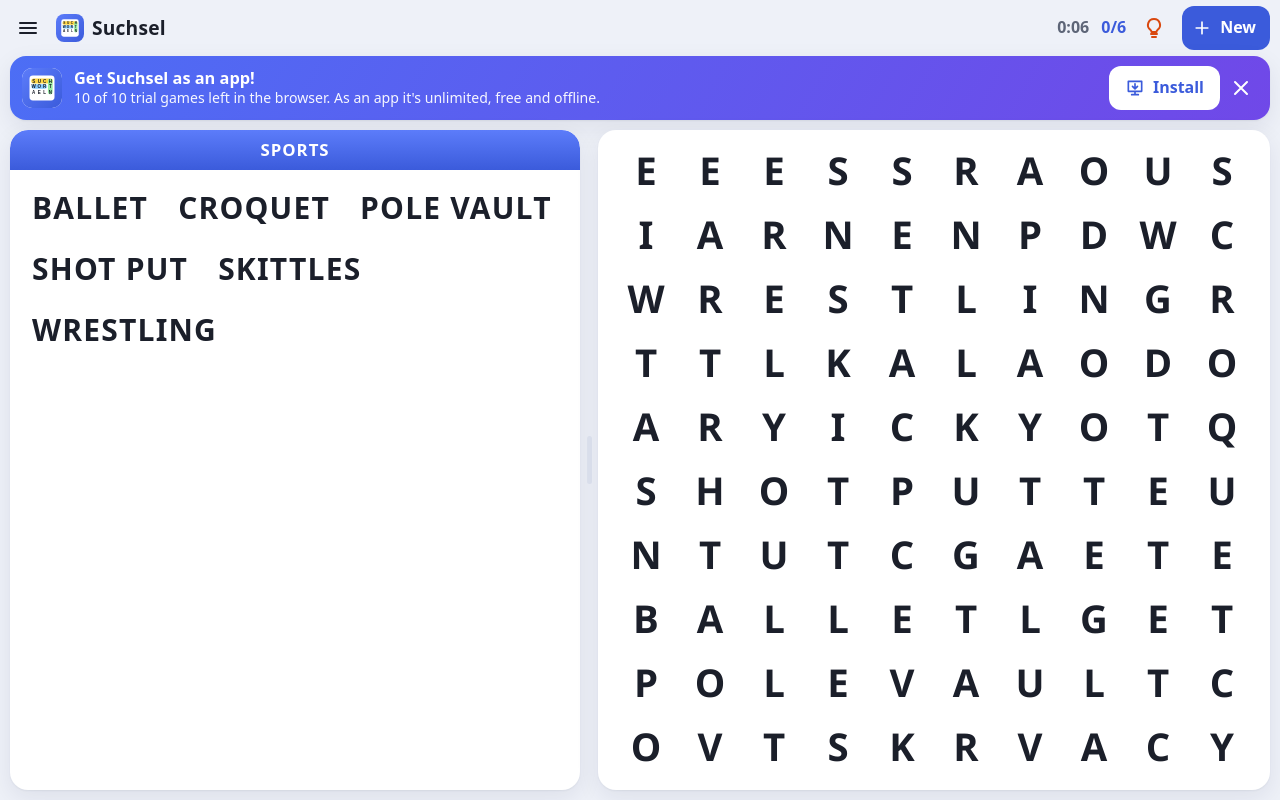
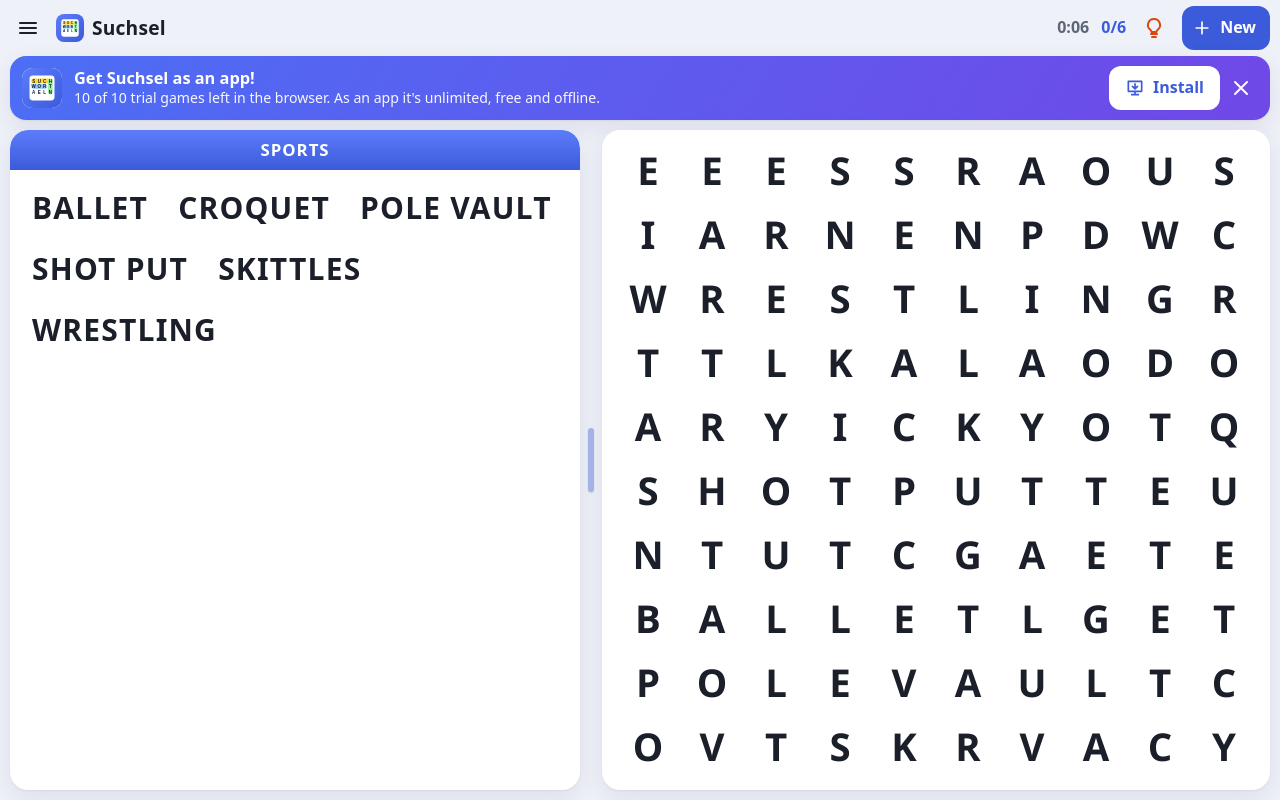
Before and after one commit to burnersen/suchsel, a PHP site: page / in a window 1280 px wide. Run offline with PHP 8.4, Linux system fonts and the light colour scheme; data that the repository does not hold is empty.

Commit message:
Suchsel 1.0.3: Fenster lassen sich nicht mehr seitlich schieben, schönerer Griff, offene Wörter zuerst, Updates schneller
- Einstellungen: Schriftauswahl zweispaltig, nichts ragt mehr über den Rand, Fenster nur senkrecht scrollbar
- Griff zwischen Wortliste und Gitter größer und besser zu greifen
- Wortliste zeigt noch zu suchende Wörter zuerst, bei kleiner Liste scrollen
- Neue Version wird nach dem Aktualisieren gleich angezeigt, Server sieht alle 15 Minuten nach Updates

Co-Authored-By: Claude Opus 5.5 <noreply@anthropic.com>
Claude-Session: https://claude.ai/code/session_01GvUq7ETxNR1NZv6eMynrTe

```diff
--- a/app/assets/app.css
+++ b/app/assets/app.css
@@ -132,16 +132,18 @@ svg { width: 24px; height: 24px; fill: none; stroke: currentColor; stroke-width:
 .coach.gone { opacity: 0; transition: opacity .4s; animation: none; }
 
 /* Griff zwischen Wortliste und Gitter: stufenlos ziehen, doppelt tippen stellt zurück */
-.split { flex: none; height: 18px; display: grid; place-items: center; cursor: row-resize; touch-action: none; }
-.split i { width: 48px; height: 5px; border-radius: 9px; background: var(--line); transition: background .15s, transform .15s; }
+.split { flex: none; height: 22px; display: grid; place-items: center; cursor: row-resize; touch-action: none; position: relative; }
+.split::before { content: ''; position: absolute; inset: -8px 0; }
+.split i { width: 64px; height: 6px; border-radius: 9px; background: color-mix(in srgb, var(--accent) 35%, var(--line)); box-shadow: 0 1px 2px rgba(0, 0, 0, .12); transition: background .15s, transform .15s; }
 .split:hover i, .split.active i { background: var(--accent); transform: scaleX(1.2); }
 #wordsCard.sized { max-height: none; }
 #words.many li { padding: 1px 7px; }
 
 @media (min-width: 820px) and (min-aspect-ratio: 1/1) {
     #main { flex-direction: row; }
-    .split { height: auto; width: 18px; cursor: col-resize; }
-    .split i { width: 5px; height: 48px; }
+    .split { height: auto; width: 22px; cursor: col-resize; }
+    .split::before { inset: 0 -8px; }
+    .split i { width: 6px; height: 64px; }
     .split:hover i, .split.active i { transform: scaleY(1.2); }
     #wordsCard { width: 300px; max-height: none; }
     #words { justify-content: flex-start; }
@@ -172,7 +174,9 @@ svg { width: 24px; height: 24px; fill: none; stroke: currentColor; stroke-width:
 .sheet.wide { max-width: 760px; }
 .sheet > header { display: flex; align-items: center; gap: 8px; padding: 12px 8px 6px 20px; }
 .sheet > header h2 { flex: 1; margin: 0; font-size: 1.3rem; }
-.sheet .body { overflow: auto; padding: 4px 20px 20px; -webkit-overflow-scrolling: touch; overscroll-behavior: contain; }
+.sheet .body { overflow-y: auto; overflow-x: hidden; padding: 4px 20px 20px; -webkit-overflow-scrolling: touch; overscroll-behavior: contain; touch-action: pan-y; }
+.sheet, .sheet-wrap { max-width: 100vw; overflow-x: hidden; }
+.sheet > header, .sheet .foot { touch-action: none; }
 .sheet .foot { padding: 12px 20px 14px; border-top: 1px solid var(--line); }
 @media (min-width: 700px) {
     .sheet-wrap { align-items: center; padding: 20px; }
@@ -210,7 +214,7 @@ input[type=range] { width: 100%; accent-color: var(--accent); height: 32px; }
 .seg { display: grid; grid-template-columns: repeat(auto-fit, minmax(90px, 1fr)); gap: 6px; }
 .seg.c4 { grid-template-columns: repeat(2, 1fr); }
 @media (min-width: 560px) { .seg.c4 { grid-template-columns: repeat(4, 1fr); } }
-.seg button {
+.seg button { min-width: 0; overflow-wrap: anywhere; hyphens: auto;
     border: 1.5px solid var(--line); background: var(--bg); border-radius: 12px; padding: 8px 10px; min-height: 44px;
     display: flex; flex-direction: column; align-items: flex-start; text-align: left;
 }
@@ -293,3 +297,8 @@ canvas.preview.big { cursor: zoom-out; }
 @keyframes pop { 0% { transform: scale(.8); } 60% { transform: scale(1.12); } 100% { transform: scale(1); } }
 @keyframes swipe { 0%, 100% { transform: translateX(-6px); } 50% { transform: translateX(10px); } }
 @media (prefers-reduced-motion: reduce) { *, *::before, *::after { animation: none !important; transition: none !important; } }
+
+/* Wortliste: noch zu suchende Wörter zuerst, gefundene dahinter etwas zurückgenommen */
+#words li.found { opacity: .85; }
+#wordsCard { scrollbar-width: thin; }
+html, body { overscroll-behavior-x: none; }
--- a/app/assets/app.js
+++ b/app/assets/app.js
@@ -356,7 +356,8 @@
     function renderWords() {
         const ul = $('#words');
         ul.classList.toggle('many', game.words.length > 14);
-        ul.replaceChildren(...game.words.map(w => el('li', {
+        const order = game.words.filter(w => !w.f).concat(game.words.filter(w => w.f));
+        ul.replaceChildren(...order.map(w => el('li', {
             class: w.f ? 'found' : null, vars: w.f ? { '--c': colorOf(w) } : null, text: w.t,
             title: w.f ? t('Antippen zeigt das Wort im Gitter') : null,
             onclick: w.f ? () => board.flash(w.f, colorOf(w)) : null,
@@ -1059,8 +1060,8 @@
         const body = el('div', null,
             section(t('Sprache'), lang),
             section(t('Design'), seg([['light', t('Hell')], ['dark', t('Dunkel')], ['auto', t('Wie das Gerät')]], set.theme, v => { set.theme = v; store(); applyTheme(); })),
-            section(t('Schrift im Gitter'), seg([['sans', t('Klar')], ['round', t('Rund')], ['serif', t('Klassisch')], ['mono', t('Schreibmaschine')]], set.font,
-                v => { set.font = v; store(); paintSample(); board.setStyle(set.font, set.lines); }), sample),
+            section(t('Schrift im Gitter'), (() => { const sg = seg([['sans', t('Klar')], ['round', t('Rund')], ['serif', t('Klassisch')], ['mono', t('Schreibmaschine')]], set.font,
+                v => { set.font = v; store(); paintSample(); board.setStyle(set.font, set.lines); }); sg.classList.add('c4'); return sg; })(), sample),
             section(t('Spiel'),
                 toggle(t('Kästchen im Gitter'), set.lines, v => { set.lines = v; store(); board.setStyle(set.font, set.lines); }),
                 toggle(t('Stoppuhr zeigen'), set.timer, v => { set.timer = v; store(); renderStat(); }),
@@ -1190,6 +1191,8 @@
         navigator.serviceWorker.addEventListener('controllerchange', () => {
             if (!had || shown) return;
             shown = true;
+            saveGame();
+            if (!sheets.length) { location.reload(); return; }   // Spielstand ist gesichert, also gleich die neue Version zeigen
             toast(t('Eine neue Version von Suchsel ist da.'), { label: t('Neu laden'), fn: () => { saveGame(); location.reload(); } });
         });
         if (isApp() && navigator.storage && navigator.storage.persist) navigator.storage.persist().catch(() => {});
--- a/app/lib/update.php
+++ b/app/lib/update.php
@@ -1,5 +1,5 @@
 <?php
-/* Suchsel – Updates von allein: höchstens einmal pro Stunde beim neuesten GitHub-Release nachsehen und eine neue Version
+/* Suchsel – Updates von allein: höchstens alle 15 Minuten beim neuesten GitHub-Release nachsehen und eine neue Version
    gleich einspielen, nachdem die Seite ausgeliefert ist. Der Installer aus dem Release wird per Prüfsumme kontrolliert,
    die laufende Version vorher in data/update-prev.txt gelegt. Abschalten: 'auto_update' => false in data/config.php.
    Nach außen geht dabei nur die Frage an GitHub, nichts Persönliches. */
@@ -131,12 +131,12 @@ function suUpdInstall(array $info): void {
     suPayloadInstall($files);
 }
 
-/** Höchstens einmal pro Stunde nachsehen, eine neue Version gleich einspielen. Läuft nach der ausgelieferten Seite.
+/** Höchstens alle 15 Minuten nachsehen, eine neue Version gleich einspielen. Läuft nach der ausgelieferten Seite.
     Eine Sperrdatei sorgt dafür, dass es nur einmal gleichzeitig passiert. */
 function suAutoUpdate(): void {
     $cfg = suConfig();
     if (empty($cfg['auto_update']) || $cfg['secret'] === '' || suUpdUrl() === '') return;
-    if (time() - (int)(suUpdState()['at'] ?? 0) < 3600) return;
+    if (time() - (int)(suUpdState()['at'] ?? 0) < 900) return;
     $lock = @fopen(SU_DATA_DIR . '/update.lock', 'c');
     if (!$lock) return;
     if (!flock($lock, LOCK_EX | LOCK_NB)) { fclose($lock); return; }
@@ -144,7 +144,7 @@ function suAutoUpdate(): void {
         ignore_user_abort(true);
         if (function_exists('fastcgi_finish_request')) fastcgi_finish_request();
         else { while (ob_get_level() > 0) @ob_end_flush(); @flush(); }
-        if (time() - (int)(suUpdState()['at'] ?? 0) < 3600) return;   // ein anderer Aufruf war schneller
+        if (time() - (int)(suUpdState()['at'] ?? 0) < 900) return;   // ein anderer Aufruf war schneller
         @set_time_limit(150);
         $info = suUpdCheck();
         if (version_compare($info['v'], SU_VERSION, '>')) suUpdInstall($info);
--- a/index.php
+++ b/index.php
@@ -21,7 +21,7 @@ error_reporting(E_ALL);
 ini_set('display_errors', '0');
 date_default_timezone_set('Europe/Berlin');
 
-define('SU_VERSION', '1.0.2');
+define('SU_VERSION', '1.0.3');
 define('SU_ROOT', __DIR__);
 define('SU_APP', SU_ROOT . '/app');
 define('SU_DATA_DIR', SU_ROOT . '/data');
@@ -112,4 +112,4 @@ require SU_APP . '/views/app.php';
 $html = (string)ob_get_clean();
 if (!filter_var(ini_get('zlib.output_compression'), FILTER_VALIDATE_BOOLEAN)) header('Content-Length: ' . strlen($html));
 echo $html;
-suAutoUpdate();   // höchstens einmal pro Stunde, erst nachdem die Seite ausgeliefert ist
+suAutoUpdate();   // höchstens alle 15 Minuten, erst nachdem die Seite ausgeliefert ist
```
Also changed, not shown: README.en.md (+1 -1 lines), README.md.
